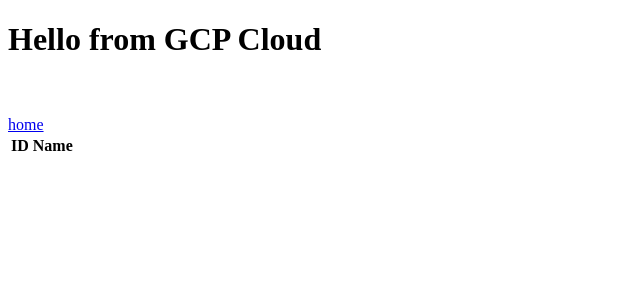
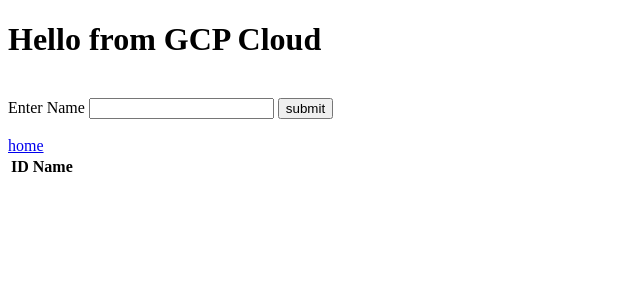
Before and after one commit to kumaran101088/db-connection, a Flask app: page /data in a window 1280 px wide. Shown: the top 300 px of the page, without its empty margins (0-640 px from the left). Run offline with Flask 2, Linux system fonts and the light colour scheme; data that the repository does not hold is empty; some libraries are stand-ins or nearby versions.

Commit message:
adding insert query

```diff
--- a/main.py
+++ b/main.py
@@ -1,5 +1,5 @@
 import psycopg2
-from flask import Flask, render_template
+from flask import Flask, render_template, request
 
 unix_socket = f'/cloudsql/second-flask-run:asia-south1:flask-sql'
 
@@ -20,16 +20,31 @@ app = Flask(__name__)
 def home():
     return render_template('home.html')
 
-@app.route('/data')
+@app.route('/data', methods=['GET', 'POST'])
 def index():
+    if request.method == 'GET':
+        # connection = psycopg2.connect(dbname='checking', user='flaskuser', password='password', host='35.200.145.113')
+        connection = psycopg2.connect(dbname='checking', user='flaskuser', password='password', host='/cloudsql/second-flask-run:asia-south1:flask-sql')
+        cursor = connection.cursor()
+        cursor.execute('SELECT * FROM simple;')
+        data = [row for row in cursor]
+        cursor.close()
+        connection.close()
+        return render_template('index.html', data=data)
+
+    given_name = request.form.get('name')
     # connection = psycopg2.connect(dbname='checking', user='flaskuser', password='password', host='35.200.145.113')
-    connection = psycopg2.connect(dbname='checking', user='flaskuser', password='password', host=unix_socket)
+    connection = psycopg2.connect(dbname='checking', user='flaskuser', password='password', host='/cloudsql/second-flask-run:asia-south1:flask-sql')
     cursor = connection.cursor()
+    cursor.execute(f"INSERT INTO simple (name) VALUES ('{given_name}')")
+    connection.commit()
     cursor.execute('SELECT * FROM simple;')
     data = [row for row in cursor]
     cursor.close()
     connection.close()
     return render_template('index.html', data=data)
 
+
+
 if __name__ == '__main__':
     app.run(debug=True, port=8080, host='127.0.0.1')
--- a/templates/index.html
+++ b/templates/index.html
@@ -8,7 +8,13 @@
 </head>
 <body>
     <h1>Hello from GCP Cloud</h1>
-    <br><br>
+    <br>
+    <form action="{{url_for('index')}}" method="post">
+        <label for="name">Enter Name</label>
+        <input type="text" name="name" id="name">
+        <button type="submit">submit</button>
+    </form>
+    <br>
     <a href="{{url_for('home')}}">home</a>
     <table>
         <thead>
```
